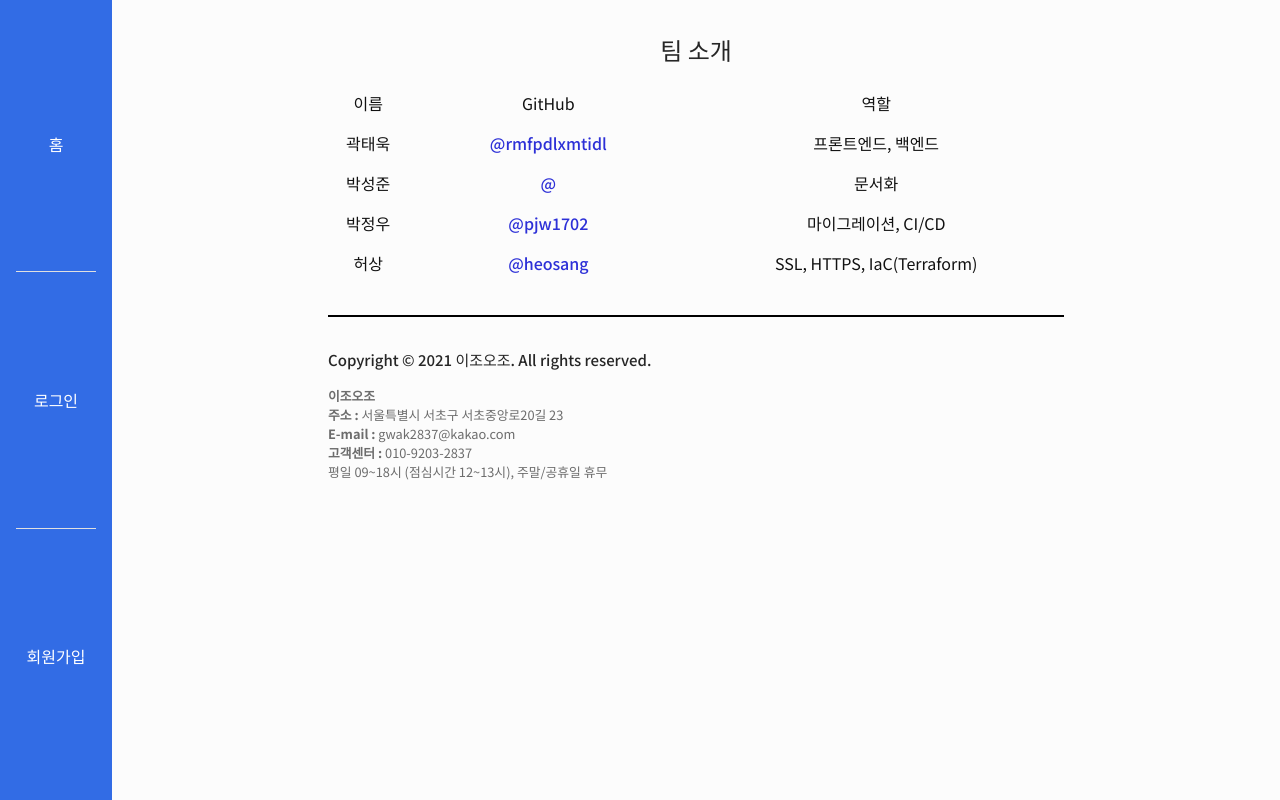
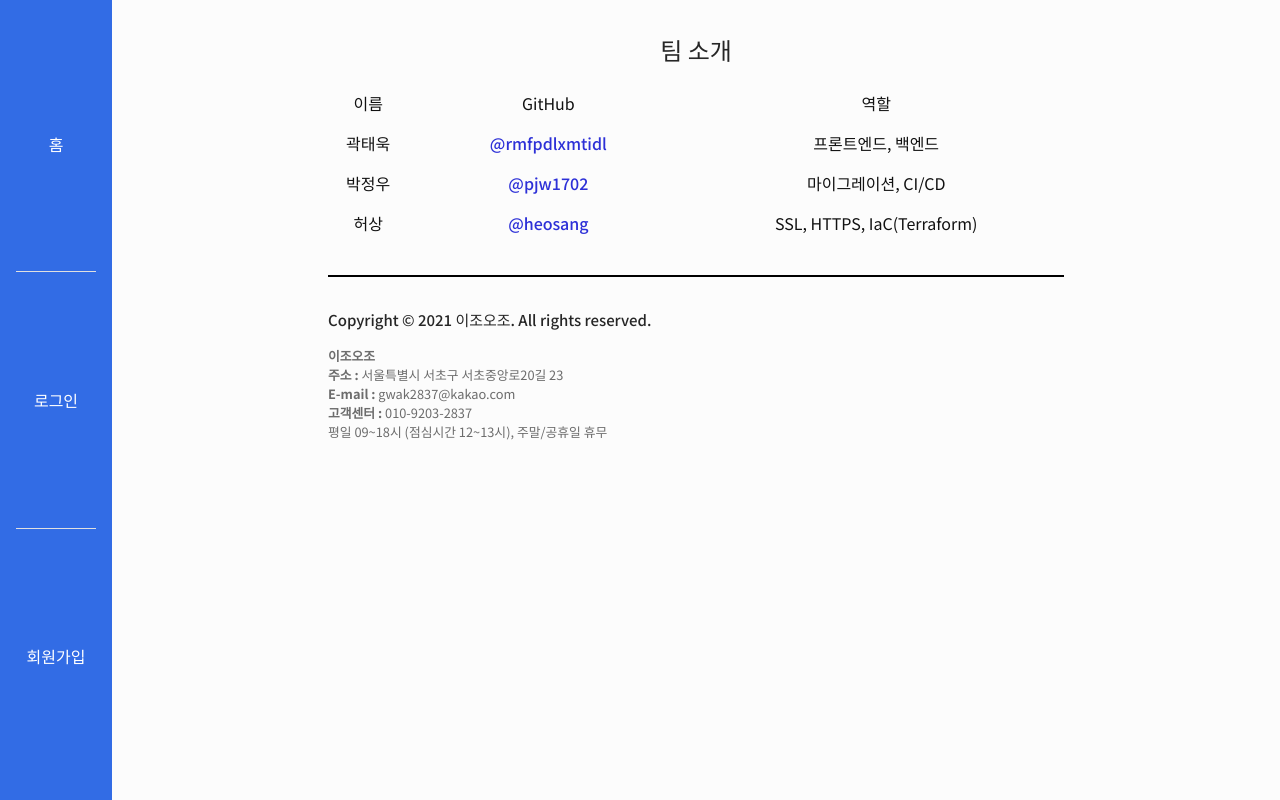
Before and after one commit to gwak2837/kubernetes-cloud, a Next.js app: page /about in a window 1280 px wide. Built offline with nearby package versions, Linux system fonts and the light colour scheme; no server answers.

Commit message:
Update about.tsx

```diff
--- a/src/pages/about.tsx
+++ b/src/pages/about.tsx
@@ -60,15 +60,6 @@
             <td>프론트엔드, 백엔드</td>
           </tr>
           <tr>
-            <td>박성준</td>
-            <td>
-              <a href="https://github.com/" target="_blank" rel="noreferrer">
-                @
-              </a>
-            </td>
-            <td>문서화</td>
-          </tr>
-          <tr>
             <td>박정우</td>
             <td>
               <a href="https://github.com/pjw1702" target="_blank" rel="noreferrer">
```
